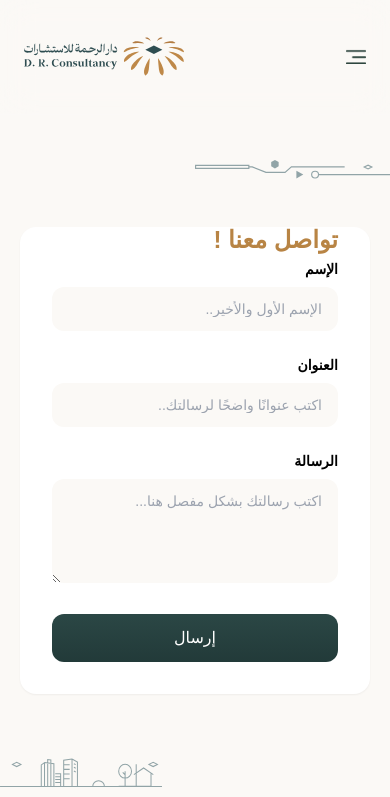
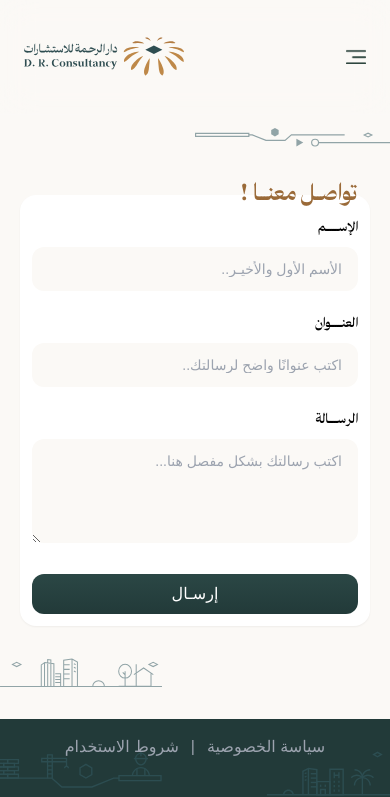
Before and after one commit to webdoor-app/dar-alrahmah, a React (Vite) app: page /contact in a window 390 px wide. Shown: the top 797 px of the page. Built offline with nearby package versions, Linux system fonts and the light colour scheme; a web font is replaced by a local one.

Commit message:
Contact Update

```diff
--- a/index.html
+++ b/index.html
@@ -2,9 +2,9 @@
 <html lang="en" dir="rtl">
   <head>
     <meta charset="UTF-8" />
-    <link rel="icon" type="image/svg+xml" href="/vite.svg" />
+    <!-- <link rel="icon" type="image/svg+xml" href="/vite.svg" /> -->
     <meta name="viewport" content="width=device-width, initial-scale=1.0" />
-    <title>Dar Al-Rahmah</title>
+    <title>دار الرحمة</title>
   </head>
   <body>
     <div id="root">
--- a/src/pages/Contact.jsx
+++ b/src/pages/Contact.jsx
@@ -11,12 +11,12 @@ function Contact() {
 
       <div>
         {/* Section Header */}
-        <div className="flex pt-36 justify-between  relative">
+        <div className="flex pt-28 md:pt-36 justify-between  relative">
           {/* Left Side with ServicesHeader1 and h2 */}
           <div className="w-1/2 md:w-full my-4 relative">
             <img
               src={ContactHeader1}
-              alt="Contact Header 1"
+              alt="Services Header 1"
             />
             {/* Absolute  h2 */}
             {/* <h1 className="absolute top-1/2 left-1/2 transform -translate-x-1/4 -translate-y-1/2 text-6xl font-bold text-tertiary mb-6">
@@ -27,42 +27,42 @@ function Contact() {
 
         {/* Contact From */}
         <div className="static flex justify-center items-center py-8 bg-accent">
-          <div className="bg-white shadow-sm rounded-2xl p-8 md:p-12 w-full md:m-base-m mx-5">
+          <div className="bg-white shadow-sm rounded-2xl p-3 pt-6  md:p-12 w-full md:m-base-m mx-5">
             {/* Title */}
-            <h2 className="absolute top- top-56 md:text-5xl text-2xl text-right  font-bold text-secondary mb-6">
-              تواصل معنا !
+            <h2 className="absolute top-[180px] md:top-56 md:text-5xl text-2xl text-right  font-extrabold text-tertiary mb-6">
+            تواصــل معنـــا !
             </h2>
 
             {/* Form */}
             <form className="space-y-6">
               {/* Name Input */}
               <div>
-                <label className="block text-right text-sm md:text-lg font-semibold mb-2">
-                  الإسم
+                <label className="block text-right text-sm md:text-lg font-extraBold mb-2">
+                الإســـــــم
                 </label>
                 <input
                   type="text"
-                  placeholder="الإسم الأول والأخير.."
+                  placeholder="الأسم الأول والأخيـر.."
                   className="w-full bg-accent text-right px-4 py-3 rounded-xl text-sm md:text-base  border-gray-300  focus:outline-none"
                 />
               </div>
 
               {/* Subject Input */}
               <div>
-                <label className="block text-right text-sm md:text-lg font-semibold mb-2">
-                  العنوان
+                <label className="block text-right text-sm md:text-lg font-extraBold mb-2">
+                العنــــــوان
                 </label>
                 <input
                   type="text"
-                  placeholder="اكتب عنوانًا واضحًا لرسالتك.."
-                  className="w-full bg-accent text-right px-4 py-3 rounded-xl text-sm md:text-base  border-gray-300  focus:outline-none"
+                  placeholder="اكتب عنوانًا واضح لرسالتك.."
+                  className="w-full h bg-accent text-right px-4 py-3 rounded-xl text-sm md:text-base  border-gray-300  focus:outline-none"
                 />
               </div>
 
               {/* Message Input */}
               <div>
-                <label className="block text-right text-sm md:text-lg font-semibold mb-2">
-                  الرسالة
+                <label className="block text-right text-sm md:text-lg font-extraBold mb-2">
+                الرســـــالة
                 </label>
                 <textarea
                   placeholder="اكتب رسالتك بشكل مفصل هنا..."
@@ -75,9 +75,9 @@ function Contact() {
               <div className="flex justify-center">
                 <button
                   type="submit"
-                  className="bg-gradient-primary w-full md:w-1/3 text-white text- md:text-lg py-3 px-8 rounded-xl hover:bg-[#22372a] transition-all"
+                  className="bg-gradient-primary w-full md:w-1/3 text-white text- md:text-xl md:font-extraBold md:h-[64px] py-2 my- md:my-0 md:py-3 px-8 rounded-xl hover:bg-[#22372a] transition-all"
                 >
-                  إرسال
+                  إرسـال
                 </button>
               </div>
             </form>
@@ -94,10 +94,10 @@ function Contact() {
                   /> */}
           </div>
           {/* Left Side with ServicesFooter1 and h2 */}
-          <div className="w my-8 ">
+          <div className="w mb-8 ">
             <img
               src={ContactFooter1}
-              alt="Contact Footer 1"
+              alt="Services Header 1"
             />
           </div>
         </div>
```
